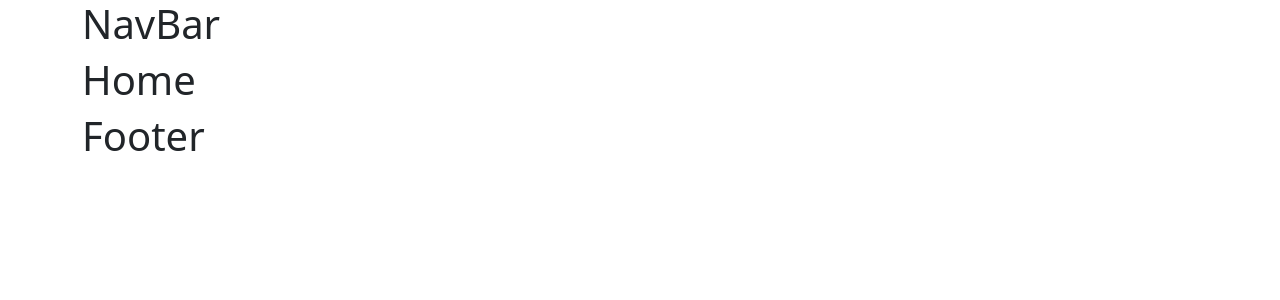
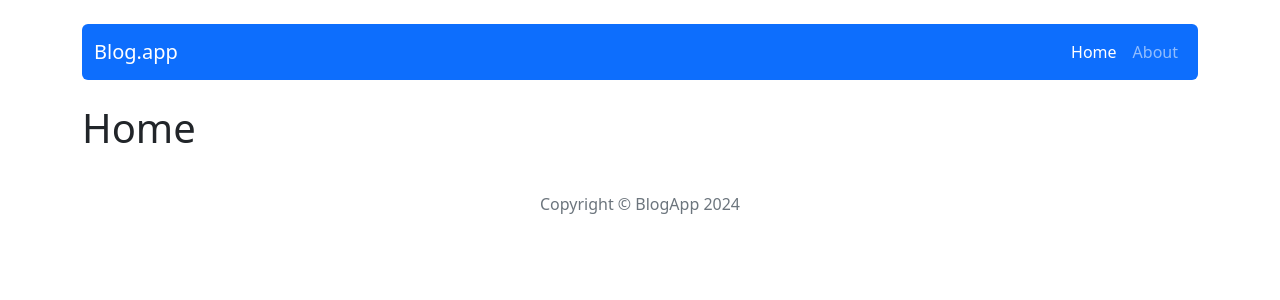
Before and after one commit to slawomirtoporek/react-blog, a React (Create React App) app: page / in a window 1280 px wide. Shown: the top 300 px of the page. Built offline with nearby package versions, Linux system fonts and the light colour scheme.

Commit message:
update NavBar and Footer components

```diff
--- a/package.json
+++ b/package.json
@@ -6,7 +6,8 @@
     "@testing-library/jest-dom": "^5.17.0",
     "@testing-library/react": "^13.4.0",
     "@testing-library/user-event": "^13.5.0",
-    "bootstrap": "5.1.3",
+    "bootstrap": "^5.2.0-beta1",
+    "clsx": "^2.1.0",
     "react": "^18.2.0",
     "react-bootstrap": "2.8.0",
     "react-dom": "^18.2.0",
--- a/src/components/views/Footer/Footer.js
+++ b/src/components/views/Footer/Footer.js
@@ -1,6 +1,8 @@
 const Footer = () => {
   return(
-    <h1>Footer</h1>
+    <footer className="text-center text-muted mt-4 p-3">
+      <p>Copyright &copy; BlogApp 2024</p>
+    </footer>
   );
 };
 
--- a/src/components/views/NavBar/NavBar.js
+++ b/src/components/views/NavBar/NavBar.js
@@ -1,6 +1,20 @@
+import Navbar from 'react-bootstrap/Navbar';
+import Nav from 'react-bootstrap/Nav';
+import Container from 'react-bootstrap/Container';
+import { NavLink } from 'react-router-dom';
+
 const NavBar = () => {
+
   return(
-    <h1>NavBar</h1>
+    <Navbar bg="primary" variant="dark" expand="lg" className="mt-4 mb-4 rounded">
+    <Container>
+        <Navbar.Brand href="/">Blog.app</Navbar.Brand>
+        <Nav className="justify-content-end">
+            <Nav.Link as={NavLink} to="/">Home</Nav.Link>
+            <Nav.Link as={NavLink} to="/about">About</Nav.Link>
+        </Nav>
+    </Container>
+</Navbar>
   );
 };
 
```
Also changed, not shown: 2 other files (tests, documents, lock files or other folders).
